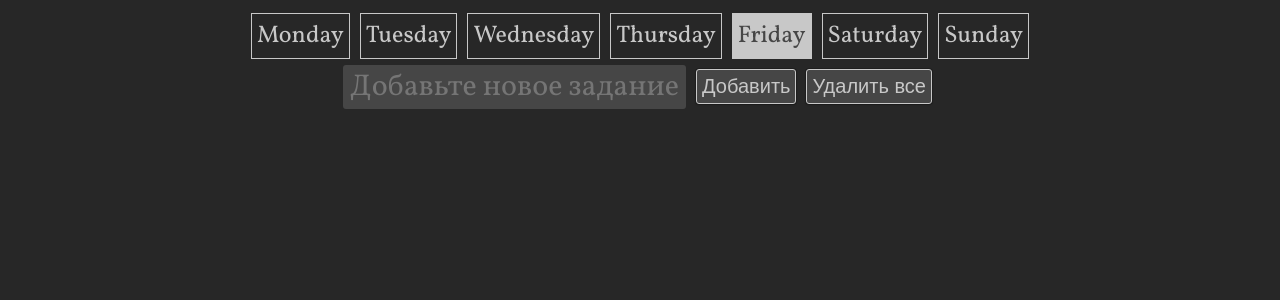
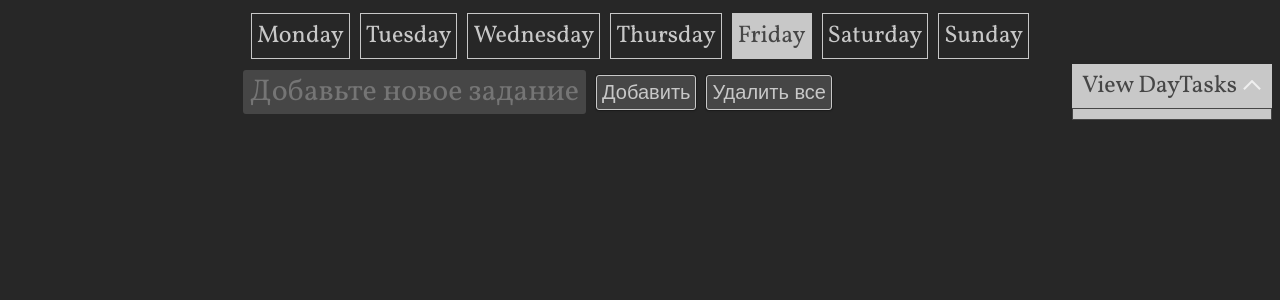
Before and after one commit to Groamed/ReactToDoList, a React (Create React App) app: page /friday in a window 1280 px wide. Shown: the top 300 px of the page. Built offline with nearby package versions, Linux system fonts and the light colour scheme.

Commit message:
Add sidemenu w/ using renderProps

```diff
--- a/package.json
+++ b/package.json
@@ -7,7 +7,8 @@
     "react": "^16.7.0",
     "react-dom": "^16.7.0",
     "react-router-dom": "^4.3.1",
-    "react-scripts": "2.1.3"
+    "react-scripts": "2.1.3",
+    "react-transition-group": "^2.5.3"
   },
   "scripts": {
     "start": "react-scripts start",
--- a/src/components/App/index.jsx
+++ b/src/components/App/index.jsx
@@ -3,6 +3,7 @@ import TaskAddBar from '../TaskAddBar'
 import TaskList from '../TaskList'
 import AppStyles from './App.module.scss'
 import { TasksContext } from '../storage'
+import '../grid.scss'
 
 class App extends Component {
     addTask = (task) => {
@@ -51,7 +52,7 @@ class App extends Component {
 
     render() {
         return (
-            <div className={AppStyles.mainBlock}>
+            <div className={`${AppStyles.mainBlock} grid-main`}>
                 <TasksContext.Provider value={this.state}>
                     <TaskAddBar />
                     <TaskList />
--- a/src/components/Contoller.jsx
+++ b/src/components/Contoller.jsx
@@ -2,6 +2,8 @@ import React, { Component } from 'react'
 import { BrowserRouter as Router, NavLink, Route } from 'react-router-dom'
 import App from './App'
 import MainStyles from './main.module.scss'
+import DropDown from './DropDown'
+import './grid.scss'
 
 class Controller extends Component {
     updateDaysTasks = (day, tasks) => { this.setState(prevState => prevState.days[day] = tasks) }
@@ -27,13 +29,14 @@ class Controller extends Component {
         const dayArr = ['Monday', 'Tuesday', 'Wednesday', 'Thursday', 'Friday', 'Saturday', 'Sunday']
         return (
             <Router>
-                <React.Fragment>
-                    <div className={MainStyles.centerAlign} style={{ width: '100%' }}>
+                <div className={'grid'}>
+                    <div className={`${MainStyles.centerAlign} grid-head`}>
                         <Route exact path="/" component={this.mainPage} />
                         {dayArr.map(elem => <NavLink className={MainStyles.link} activeClassName={MainStyles.activeLink} key={elem.toLowerCase()} to={`/${elem.toLowerCase()}`}>{elem}</NavLink>)}
                     </div>
                     <Route path="/:day" component={this.renderHelper} />
-                </React.Fragment>
+                    <DropDown renderHead={() => <div>View DayTasks</div>} renderBody={() => <div>{dayArr.map(elem => <div>{elem}</div>)}</div>} />
+                </div>
             </Router>
         )
     }
--- /dev/null
+++ b/src/components/DropDown/DropDown.scss
@@ -0,0 +1,62 @@
+$textColor: rgb(200, 200, 200);
+$backColor: rgb(70, 70, 70);
+$usualFont: 'Vollkorn', serif;
+
+.opened {
+    width: 1.25rem;
+    height: 1.25rem;
+    display: inline-block;
+    position: relative;
+    margin-left: 5px;
+
+    span {
+        top: .5rem;
+        position: absolute;
+        width: .75rem;
+        height: .1rem;
+        background-color: #efefef;
+        display: inline-block;
+        transition: all .2s ease;
+    }
+
+    .left {
+        left: 0;
+        transform: rotate(45deg);
+    }
+    .right {
+        right: 0;
+        transform: rotate(-45deg);
+    }
+}
+
+.closed {
+    @extend .opened;
+    .left {
+        left: 0;
+        transform: rotate(-45deg);
+    }
+    .right {
+        right: 0;
+        transform: rotate(45deg);
+    }
+}
+
+.header-style {
+    background: $textColor;
+    padding: 5px;
+}
+
+.header-style > * {
+    font: 24px $usualFont;
+    color: $backColor;
+}
+
+.elem-styles {
+    @extend .header-style;
+    border: 1px solid $backColor;
+}
+
+.elem-styles > * {
+    font: 24px $usualFont;
+    color: $backColor;
+}
--- /dev/null
+++ b/src/components/DropDown/index.jsx
@@ -0,0 +1,33 @@
+import React, { Component } from 'react'
+import './DropDown.scss'
+import MainStyles from '../main.module.scss'
+import '../grid.scss'
+
+class DropDown extends Component {
+    changeState = () => {
+        this.setState(({ isOpen }) => ({ isOpen: !isOpen }))
+    }
+
+    state = {
+        isOpen: false
+    }
+
+    render() {
+        return (
+            <div className={'grid-nav'} style={{ display: 'inline-block' }}>
+                <div className={`${MainStyles.centerAlign} header-style`} onClick={this.changeState}>
+                    {this.props.renderHead()}
+                    <div className={this.state.isOpen ? 'opened' : 'closed'}>
+                        <span className={`left`} />
+                        <span className={`right`} />
+                    </div>
+                </div>
+                <div className={`${MainStyles.centerAlign} elem-styles`}>
+                    {this.state.isOpen && this.props.renderBody()}
+                </div>
+            </div>
+        )
+    }
+}
+
+export default DropDown
--- a/src/components/TaskAddBar/index.jsx
+++ b/src/components/TaskAddBar/index.jsx
@@ -9,11 +9,13 @@ class TaskAddBar extends Component {
 
     render() {
         return (
-            <div className={`${MainStyles.centerAlign} ${TaskAddBarStyles.taskAddBar}`}>
-                <input type="text" className={`${MainStyles.textInput} ${TaskAddBarStyles.taskAddBar__input}`} placeholder="Добавьте новое задание" ref={this.taskInput} onKeyDown={this.pressEnter} />
-                <button className={MainStyles.btn} onClick={this.addTask}>Добавить</button>
-                <button className={MainStyles.btn} onClick={this.context.funcs.clearAll}>Удалить все</button>
-            </div>
+            <React.Fragment>
+                <div className={`${MainStyles.centerAlign} ${TaskAddBarStyles.taskAddBar}`}>
+                    <input type="text" className={`${MainStyles.textInput} ${TaskAddBarStyles.taskAddBar__input}`} placeholder="Добавьте новое задание" ref={this.taskInput} onKeyDown={this.pressEnter} />
+                    <button className={MainStyles.btn} onClick={this.addTask}>Добавить</button>
+                    <button className={MainStyles.btn} onClick={this.context.funcs.clearAll}>Удалить все</button>
+                </div>
+            </React.Fragment>
         )
     }
 
--- a/src/components/TaskElement/TaskElement.module.scss
+++ b/src/components/TaskElement/TaskElement.module.scss
@@ -2,6 +2,7 @@ $textColor: rgb(200, 200, 200);
 $usualFont: 30px 'Vollkorn', serif;
 
 .taskElement {
+    align-self: center;
     border: 1px solid $textColor;
     margin: 5px;
     border-radius: 3px;
--- a/src/components/TaskList/TaskList.module.scss
+++ b/src/components/TaskList/TaskList.module.scss
@@ -1,3 +1,25 @@
 .taskList {
+    display: flex;
+    flex-direction: column;
+}
 
+.listElem-enter {
+    opacity: 0.01;
 }
+
+.listElem-enter-active {
+    opacity: 1;
+    transition: 300ms ease-in;
+}
+
+.listElem-exit {
+    position: relative;
+    right: 0px;
+    opacity: 1;
+}
+
+.listElem-exit-active {
+    opacity: 0.01;
+    right: 500px;
+    transition: 300ms ease-in;
+}
--- a/src/components/TaskList/index.jsx
+++ b/src/components/TaskList/index.jsx
@@ -1,5 +1,6 @@
 import React, { Component } from 'react'
 import PropTypes from 'prop-types'
+import { CSSTransition, TransitionGroup } from 'react-transition-group'
 import TaskElement from '../TaskElement'
 import TaskListStyles from './TaskList.module.scss'
 import { TasksContext } from '../storage';
@@ -7,9 +8,12 @@ import { TasksContext } from '../storage';
 class TaskList extends Component {
     render() {
         return (
-            <div className={TaskListStyles.taskList}>
-                {this.context.tasks.map(elem => <TaskElement key={elem.id} id={elem.id} task={elem.task} />)}
-            </div>
+            <TransitionGroup className={`${TaskListStyles.taskList}`}>
+                {this.context.tasks.map(elem =>
+                    <CSSTransition key={elem.id} timeout={300} classNames={{ enter: `${TaskListStyles['listElem-enter']}`, enterActive: `${TaskListStyles['listElem-enter-active']}`, exit: `${TaskListStyles['listElem-exit']}`, exitActive: `${TaskListStyles['listElem-exit-active']}` }}>
+                        <TaskElement key={elem.id} id={elem.id} task={elem.task} />
+                    </CSSTransition>)}
+            </TransitionGroup>
         )
     }
 }
--- /dev/null
+++ b/src/components/grid.scss
@@ -0,0 +1,16 @@
+.grid {
+    display: grid;
+    grid-template: auto 1fr / 1fr 200px;
+}
+
+.grid-head {
+    grid-area: 1 / 1 / 2 / 3;
+}
+
+.grid-main {
+    grid-area: 2 / 1 / 3 / 2;
+}
+
+.grid-nav {
+    grid-area: 2 / 2 / 3 / 3;
+}
```
Also changed, not shown: src/components/ModalHOC/index.jsx (added), 1 other file (tests, documents, lock files or other folders).
